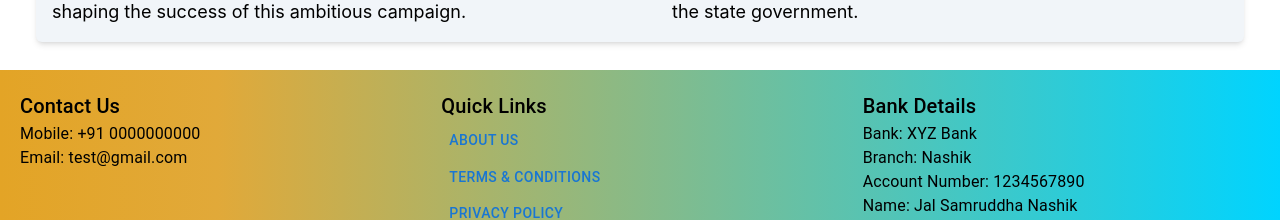
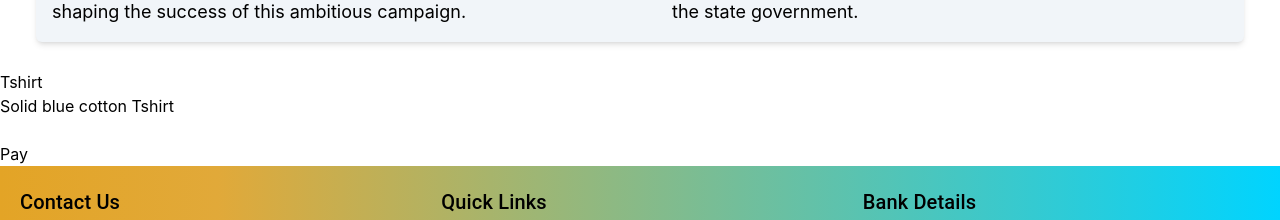
Before and after one commit to SwayamBadhe/Jalsamrudhi, a React (Create React App) app in the folder frontend/: page / in a window 1280 px wide. Shown: the part 426-646 px from the top of the page. Built offline with nearby package versions, Linux system fonts and the light colour scheme; no server answers.

Commit message:
feat: Add payment component

```diff
--- a/frontend/src/App.tsx
+++ b/frontend/src/App.tsx
@@ -6,6 +6,7 @@ import Navbar from './components/nav-bar';
 import AppRoutes from './routes/routes';
 import { Grid } from '@mui/material';
 import Footer from './components/footer';
+import Payment from './components/Payment/payment';
 
 function App() {
   const location = useLocation();
@@ -20,6 +21,7 @@ function App() {
         {/* Rest of your app components */}
         <MediaGallery />
         <AboutUs />
+        <Payment />
         <Footer />
       </div>
     </Grid>
```
